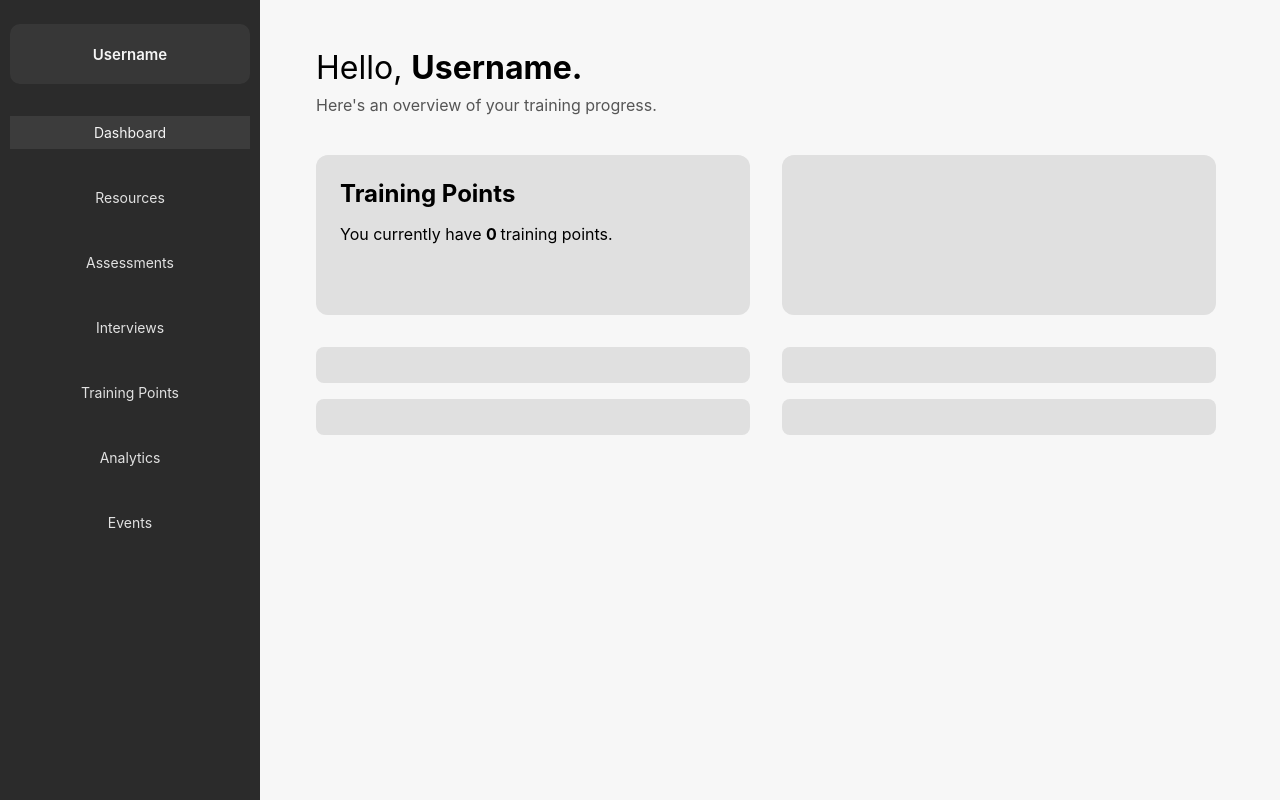
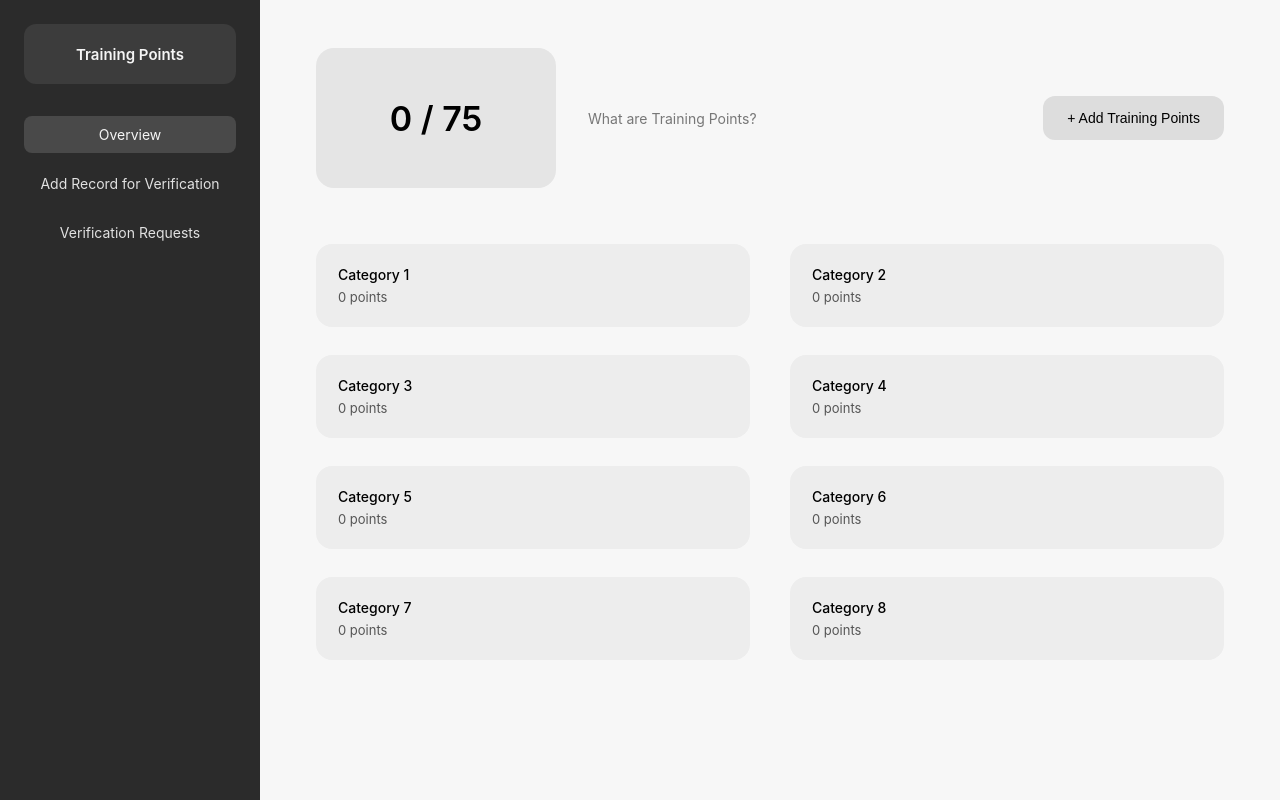
Before and after one commit to training-bphc/project_delphi_training, a React (Vite) app in the folder client/: page / in a window 1280 px wide. Built offline with nearby package versions, Linux system fonts and the light colour scheme.

Commit message:
feat(main): Add training points home page and refactor sidebar - Refactored and rewrote the sidebar to match with our expectations - Add the home page view for the training points section

```diff
--- a/client/src/App.tsx
+++ b/client/src/App.tsx
@@ -1,11 +1,12 @@
 //import Login from "./views/Login";
-import Main from "./views/Main";
+//import Main from "./views/Main";
+import TrainingPoints from "./views/training_points/TrainingPoints";
 
 //TODO: PLEASE make everything look a bit nicer it looks ASS
 
 function App() {
   //return <Login />;
-  return <Main/>
+  return <TrainingPoints/>
 }
 
 export default App;
--- a/client/src/components/Sidebar.tsx
+++ b/client/src/components/Sidebar.tsx
@@ -1,80 +1,42 @@
-import type { CSSProperties } from "react";
+import SidebarButton from "./layout/SidebarButton";
+import styles from "./layout/sidebar.module.css"
+
+// Temporary, until routing comes
+//TODO: setup routing and dynamic functionality
+const sidebarTitle = "Training Points";
+const activeItemId = "overview";
+
+const SIDEBAR_ITEMS = [
+  {
+    id: "overview", label: "Overview"
+  },
+  {
+    id: "addhackathon", label: "Add Record for Verification"
+  },
+  {
+    id: "verify", label: "Verification Requests"
+  }
+];
 
 function Sidebar() {
   return (
-    <div style={sidebarStyle}>
-
-      <div style={profileCardStyle}>
-        <span style={profileNameStyle}> Username </span>
+    <aside className={styles.sidebar}>
+      <div className={styles.sidebarHeader}>
+        <span className={styles.sidebarTitle}>
+          {sidebarTitle}
+        </span>
       </div>
 
-      <nav style={navStyle}>
-
-        <div style={{...navItemStyle, ...activeNavItemStyle}}>
-          Dashboard
-        </div>
-
-        <div style={navItemStyle}> Resources </div>
-        <div style={navItemStyle}> Assessments </div>
-        <div style={navItemStyle}> Interviews </div>
-        <div style={navItemStyle}> Training Points </div>
-        <div style={navItemStyle}> Analytics </div>
-        <div style={navItemStyle}> Events </div>
+      <nav className={styles.nav}>
+        {SIDEBAR_ITEMS.map((item) => (
+          <SidebarButton key={item.id} label={item.label} active={item.id === activeItemId} onClick={() => {
+            //Routing later
+          }}
+          />
+        ))}
       </nav>
-    </div>
-  );
+    </aside>
+  )
 }
 
-const sidebarStyle : CSSProperties = {
-  height: "100%",
-  // width: "220px",
-  padding: "24px 10px",
-  display: "flex",
-  flexDirection: "column",
-  gap: "32px",
-  color: "#f5f5f5",
-  boxSizing: "border-box" as const,
-};
-
-const navItemStyle : CSSProperties = {
-  marginBottom: "20px",
-  cursor: "pointer",
-  fontSize: "14px",
-  opacity: 0.9,
-  textAlign: "center" as const,
-  padding: "8px 10px"
-};
-
-const activeNavItemStyle : CSSProperties = {
-  backgroundColor: "rgba(255, 255, 255, 0.08)",
-  opacity: 1,
-}
-
-const profileCardStyle : CSSProperties = {
-  backgroundColor: "rgba(255, 255, 255, 0.06)",
-  borderRadius: "10px",
-  padding: "20px",
-  textAlign: "center" as const
-}
-
-const profileNameStyle : CSSProperties = {
-  fontSize: "15px",
-  fontWeight: 600,
-}
-
-/* const headerStyle : CSSProperties = {
-  marginTop: 0,
-  marginBottom: "32px",
-  fontSize: "16px",
-  fontWeight: 600
-} */
-
-const navStyle : CSSProperties = {
-  display: "flex",
-  flexDirection: "column",
-  gap: "12px",
-}
-
-
-
-export default Sidebar;
+export default Sidebar
--- /dev/null
+++ b/client/src/components/layout/SidebarButton.tsx
@@ -0,0 +1,17 @@
+import styles from "./sidebar.module.css"
+
+type SidebarButtonProps = {
+    label: string;
+    active?: boolean;
+    onClick?: React.MouseEventHandler<HTMLButtonElement>;
+}
+
+function SidebarButton({label, active = false, onClick} : SidebarButtonProps) {
+    return (
+        <button className={`${styles.navButton} ${active ? styles.navButtonActive : ""}`} onClick={onClick}>
+            {label}
+        </button>
+    )
+}
+
+export default SidebarButton
--- /dev/null
+++ b/client/src/components/layout/sidebar.module.css
@@ -0,0 +1,54 @@
+.sidebar {
+    height: 100vh;
+    width: 100%;
+    background-color: #2b2b2b;
+    padding: 24px;
+    box-sizing: border-box;
+
+    display: flex;
+    flex-direction: column;
+    gap: 32px;
+
+    color: #f5f5f5;
+}
+
+.sidebarHeader {
+    background-color: rgba(255, 255, 255, 0.08);
+    border-radius: 12px;
+    padding: 20px;
+    text-align: center;
+}
+
+.sidebarTitle {
+    font-size: 15px;
+    font-weight: 600;
+}
+
+.nav {
+    display: flex;
+    flex-direction: column;
+    gap: 12px;
+}
+
+.navButton {
+    all: unset;
+    cursor: pointer;
+
+    padding: 10px 12px;
+    border-radius: 8px;
+    text-align: center;
+    font-size: 14px;
+
+    opacity: 0.9;
+    transition: background-color 0.15s ease, opacity 0.15s ease;
+}
+
+.navButton:hover {
+    background-color: rgba(255, 255, 255, 0.08);
+    opacity: 1;
+}
+
+.navButtonActive {
+    background-color: rgba(255, 255, 255, 0.14);
+    opacity: 1;
+}
--- /dev/null
+++ b/client/src/views/training_points/TrainingPoints.tsx
@@ -0,0 +1,62 @@
+import AppLayout from "../../components/AppLayout";
+import styles from "./trainingPoints.module.css";
+import { useMemo, useState } from "react";
+
+const initialCategories = [
+  { name: "Category 1", points: 0 },
+  { name: "Category 2", points: 0 },
+  { name: "Category 3", points: 0 },
+  { name: "Category 4", points: 0 },
+  { name: "Category 5", points: 0 },
+  { name: "Category 6", points: 0 },
+  { name: "Category 7", points: 0 },
+  { name: "Category 8", points: 0 },
+];
+
+function TrainingPoints() {
+  const [categories] = useState(initialCategories);
+
+  const totalPoints = useMemo(
+    () => categories.reduce((sum, c) => sum + c.points, 0),
+    [categories]
+  );
+
+  return (
+    <AppLayout>
+      <div className={styles.page}>
+        <section className={styles.summaryRow}>
+          <div className={styles.summaryLeft}>
+            <div className={styles.pointsCard}>
+              <span className={styles.pointsValue}>{totalPoints} / 75</span>
+            </div>
+
+            <span className={styles.infoText}>
+              What are Training Points?
+            </span>
+          </div>
+
+          <button className={styles.addButton}>
+            + Add Training Points
+          </button>
+        </section>
+
+        <section className={styles.categoryWise}>
+          <div className={styles.categoryGrid}>
+            {categories.map((category, index) => (
+              <div key={index} className={styles.categoryCard}>
+                <span className={styles.categoryTitle}>
+                  {category.name}
+                </span>
+                <span className={styles.categoryPoints}>
+                  {category.points} points
+                </span>
+              </div>
+            ))}
+          </div>
+        </section>
+      </div>
+    </AppLayout>
+  );
+}
+
+export default TrainingPoints;
--- /dev/null
+++ b/client/src/views/training_points/trainingPoints.module.css
@@ -0,0 +1,94 @@
+.page {
+  display: flex;
+  flex-direction: column;
+  gap: 56px;
+  width: 100%;
+}
+
+.summaryRow {
+  display: flex;
+  align-items: center;
+  justify-content: space-between;
+  max-width: 1200px;
+}
+
+.summaryLeft {
+  display: flex;
+  align-items: center;
+  gap: 32px;
+}
+
+.pointsCard {
+  width: 240px;
+  height: 140px;
+  border-radius: 18px;
+  background-color: #e5e5e5;
+
+  display: flex;
+  align-items: center;
+  justify-content: center;
+}
+
+.pointsValue {
+  font-size: 34px;
+  font-weight: 600;
+}
+
+.infoText {
+  font-size: 14px;
+  color: #777;
+  cursor: pointer;
+}
+
+.infoText:hover {
+  color: #555;
+}
+
+.addButton {
+  padding: 14px 24px;
+  border-radius: 12px;
+  border: none;
+
+  font-size: 14px;
+  font-weight: 500;
+  cursor: pointer;
+
+  background-color: #dddddd;
+}
+
+.addButton:hover {
+  background-color: #d0d0d0;
+}
+
+.categoryWise {
+  display: flex;
+  width: 100%;
+}
+
+.categoryGrid {
+  display: grid;
+  grid-template-columns: repeat(2, minmax(320px, 1fr));
+  gap: 28px 40px;
+  width: 100%;
+  max-width: 1200px;
+}
+
+.categoryCard {
+  padding: 22px;
+  border-radius: 16px;
+  background-color: #ededed;
+
+  display: flex;
+  flex-direction: column;
+  gap: 6px;
+}
+
+.categoryTitle {
+  font-size: 14px;
+  font-weight: 500;
+}
+
+.categoryPoints {
+  font-size: 13px;
+  color: #555;
+}
```
